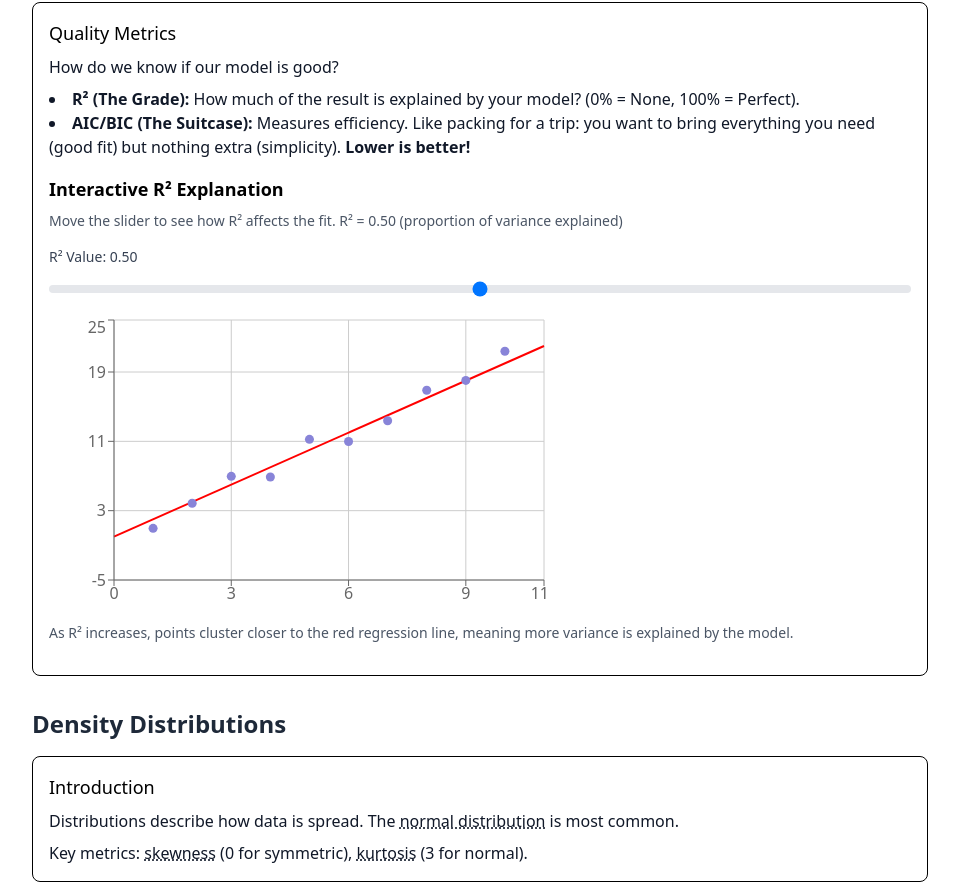
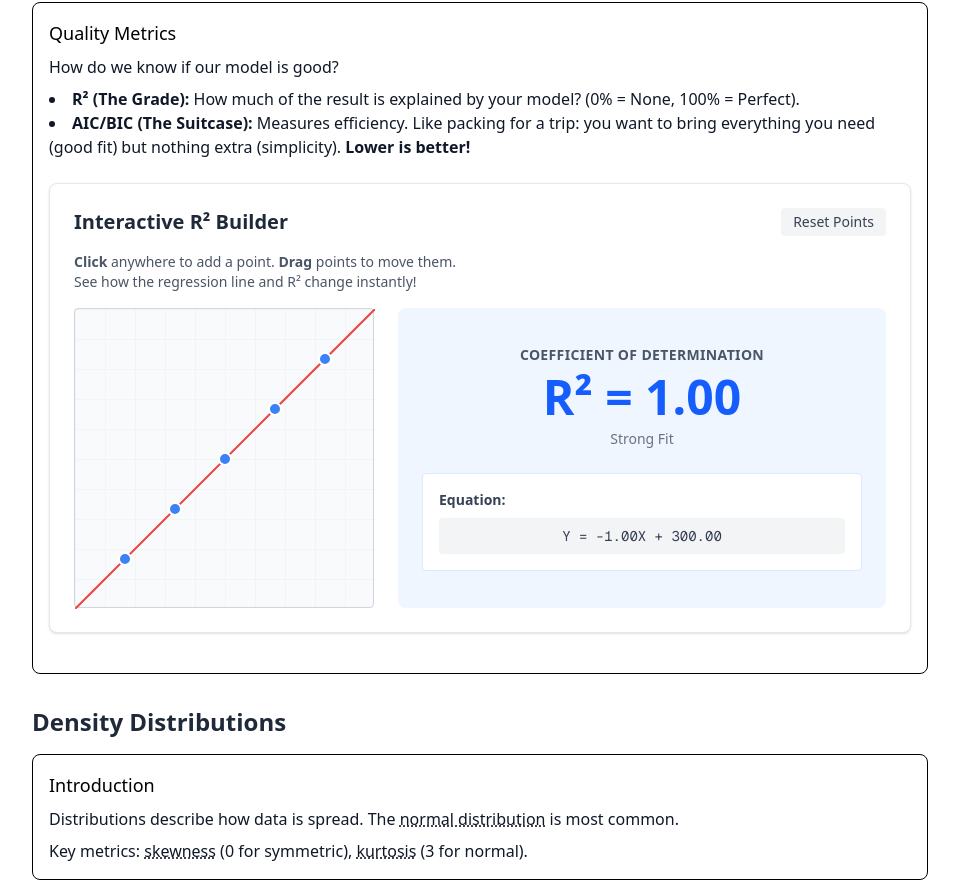
Before and after one commit to Bafbi/school-m2-biostats, a Next.js app in the folder learn/: page /course2 in a window 1280 px wide. Shown: the part 708-1592 px from the top of the page, without its empty margins (160-1119 px from the left). Built offline with nearby package versions, Linux system fonts and the light colour scheme.

Commit message:
refactor(course2): improve P-value and R-squared visualizations
Add explanation to P-value demo and make R-squared demo interactive with draggable points.

```diff
--- a/learn/app/components/course/course2/PValueVisualization.tsx
+++ b/learn/app/components/course/course2/PValueVisualization.tsx
@@ -90,6 +90,13 @@ export default function PValueVisualization({ alpha = 0.05, pValue = 0.02 }: PVa
         {hovered === 'alpha' && "The red area shows the rejection region for &alpha; (Type I error rate)."}
         {hovered === 'pvalue' && "The blue area shows where the observed p-value falls (more extreme than &alpha;, so reject H0)."}
       </p>
+      <div className="mt-4 p-3 bg-yellow-50 border border-yellow-200 rounded text-sm text-gray-800">
+        <strong>The "Surprise Factor":</strong> Think of the P-value as a measure of surprise.
+        <ul className="list-disc list-inside mt-1">
+          <li><strong>High P-value:</strong> Not surprised. "This happens all the time." (Keep H0)</li>
+          <li><strong>Low P-value:</strong> Very surprised! "This is rare/impossible if H0 is true." (Reject H0)</li>
+        </ul>
+      </div>
     </div>
   );
 }
--- a/learn/app/components/course/course2/R2Visualization.tsx
+++ b/learn/app/components/course/course2/R2Visualization.tsx
@@ -1,79 +1,214 @@
 "use client";
 
-import { useState } from 'react';
-import { ScatterChart, Scatter, XAxis, YAxis, CartesianGrid, Tooltip, Line } from 'recharts';
+import { useState, useRef, useEffect, MouseEvent } from 'react';
 
-// Base data points
-const baseData = [
-  { x: 1, y: 2 }, { x: 2, y: 4 }, { x: 3, y: 6 }, { x: 4, y: 8 }, { x: 5, y: 10 },
-  { x: 6, y: 12 }, { x: 7, y: 14 }, { x: 8, y: 16 }, { x: 9, y: 18 }, { x: 10, y: 20 }
-];
-
-// Function to generate data with given R²
-const generateDataWithR2 = (r2: number) => {
-  const slope = 2; // True slope
-  const intercept = 0; // True intercept
-
-  return baseData.map(point => {
-    const trueY = slope * point.x + intercept;
-    const noise = (Math.random() - 0.5) * 4; // Random noise
-    const explainedVariance = (trueY - (slope * point.x + intercept)) * Math.sqrt(r2);
-    const unexplainedVariance = noise * Math.sqrt(1 - r2);
-    const y = trueY + explainedVariance + unexplainedVariance;
-    return { x: point.x, y: Math.round(y * 100) / 100 };
-  });
-};
+interface Point {
+  id: number;
+  x: number;
+  y: number;
+}
 
 export default function R2Visualization() {
-  const [r2, setR2] = useState(0.5);
+  const [points, setPoints] = useState<Point[]>([
+    { id: 1, x: 50, y: 250 },
+    { id: 2, x: 100, y: 200 },
+    { id: 3, x: 150, y: 150 },
+    { id: 4, x: 200, y: 100 },
+    { id: 5, x: 250, y: 50 },
+  ]);
+  const [draggingId, setDraggingId] = useState<number | null>(null);
+  const svgRef = useRef<SVGSVGElement>(null);
 
-  const data = generateDataWithR2(r2);
-  const slope = 2;
-  const intercept = 0;
-  const lineData = [
-    { x: 0, y: intercept },
-    { x: 11, y: slope * 11 + intercept }
-  ];
+  // Calculate Regression Statistics
+  const calculateStats = (data: Point[]) => {
+    const n = data.length;
+    if (n < 2) return { slope: 0, intercept: 0, r2: 0 };
+
+    const sumX = data.reduce((acc, p) => acc + p.x, 0);
+    const sumY = data.reduce((acc, p) => acc + p.y, 0);
+    const sumXY = data.reduce((acc, p) => acc + p.x * p.y, 0);
+    const sumX2 = data.reduce((acc, p) => acc + p.x * p.x, 0);
+    const sumY2 = data.reduce((acc, p) => acc + p.y * p.y, 0);
+
+    const slope = (n * sumXY - sumX * sumY) / (n * sumX2 - sumX * sumX);
+    const intercept = (sumY - slope * sumX) / n;
+
+    // Calculate R2
+    // SST = sum((y - meanY)^2)
+    // SSR = sum((yPred - meanY)^2)
+    // SSE = sum((y - yPred)^2)
+    // R2 = 1 - (SSE / SST)
+
+    const meanY = sumY / n;
+    const sst = data.reduce((acc, p) => acc + Math.pow(p.y - meanY, 2), 0);
+    const sse = data.reduce((acc, p) => {
+      const yPred = slope * p.x + intercept;
+      return acc + Math.pow(p.y - yPred, 2);
+    }, 0);
+
+    const r2 = sst === 0 ? 0 : 1 - (sse / sst);
+
+    return { slope, intercept, r2 };
+  };
+
+  const { slope, intercept, r2 } = calculateStats(points);
+
+  // Interaction Handlers
+  const getSvgCoordinates = (e: MouseEvent) => {
+    if (!svgRef.current) return { x: 0, y: 0 };
+    const CTM = svgRef.current.getScreenCTM();
+    if (!CTM) return { x: 0, y: 0 };
+    return {
+      x: (e.clientX - CTM.e) / CTM.a,
+      y: (e.clientY - CTM.f) / CTM.d
+    };
+  };
+
+  const handleMouseDown = (id: number, e: MouseEvent) => {
+    e.stopPropagation(); // Prevent adding a point when clicking an existing one
+    setDraggingId(id);
+  };
+
+  const handleMouseMove = (e: MouseEvent) => {
+    if (draggingId !== null) {
+      const { x, y } = getSvgCoordinates(e);
+      // Constrain to SVG bounds (0-300)
+      const constrainedX = Math.max(0, Math.min(300, x));
+      const constrainedY = Math.max(0, Math.min(300, y));
+
+      setPoints(prev => prev.map(p =>
+        p.id === draggingId ? { ...p, x: constrainedX, y: constrainedY } : p
+      ));
+    }
+  };
+
+  const handleMouseUp = () => {
+    setDraggingId(null);
+  };
+
+  const handleSvgClick = (e: MouseEvent) => {
+    if (draggingId === null) {
+      const { x, y } = getSvgCoordinates(e);
+      const newPoint = {
+        id: Date.now(),
+        x: Math.max(0, Math.min(300, x)),
+        y: Math.max(0, Math.min(300, y))
+      };
+      setPoints([...points, newPoint]);
+    }
+  };
+
+  const handleReset = () => {
+    setPoints([
+      { id: 1, x: 50, y: 250 },
+      { id: 2, x: 100, y: 200 },
+      { id: 3, x: 150, y: 150 },
+      { id: 4, x: 200, y: 100 },
+      { id: 5, x: 250, y: 50 },
+    ]);
+  };
 
   return (
-    <div className="my-4">
-      <h4 className="text-lg font-semibold mb-2">Interactive R² Explanation</h4>
-      <p className="text-sm text-gray-600 mb-4">
-        Move the slider to see how R² affects the fit. R² = {r2.toFixed(2)} (proportion of variance explained)
+    <div className="bg-white p-6 rounded-lg border border-gray-200 shadow-sm my-6 select-none">
+      <div className="flex justify-between items-center mb-4">
+        <h3 className="text-xl font-bold text-gray-800">Interactive R² Builder</h3>
+        <button
+          onClick={handleReset}
+          className="px-3 py-1 text-sm bg-gray-100 hover:bg-gray-200 text-gray-700 rounded"
+        >
+          Reset Points
+        </button>
+      </div>
+
+      <p className="text-gray-600 mb-4 text-sm">
+        <strong>Click</strong> anywhere to add a point. <strong>Drag</strong> points to move them.
+        <br />
+        See how the regression line and R² change instantly!
       </p>
-      <div className="mb-4">
-        <label htmlFor="r2-slider" className="block text-sm font-medium text-gray-700 mb-2">
-          R² Value: {r2.toFixed(2)}
-        </label>
-        <input
-          id="r2-slider"
-          type="range"
-          min="0"
-          max="1"
-          step="0.1"
-          value={r2}
-          onChange={(e) => setR2(parseFloat(e.target.value))}
-          className="w-full h-2 bg-gray-200 rounded-lg appearance-none cursor-pointer"
-        />
+
+      <div className="flex flex-col md:flex-row gap-6">
+        <div
+          className="border border-gray-300 rounded bg-gray-50 cursor-crosshair relative"
+          style={{ width: '300px', height: '300px' }}
+        >
+          <svg
+            ref={svgRef}
+            width="300"
+            height="300"
+            onMouseMove={handleMouseMove}
+            onMouseUp={handleMouseUp}
+            onMouseLeave={handleMouseUp}
+            onClick={handleSvgClick}
+          >
+            {/* Grid Lines */}
+            <defs>
+              <pattern id="grid" width="30" height="30" patternUnits="userSpaceOnUse">
+                <path d="M 30 0 L 0 0 0 30" fill="none" stroke="gray" strokeWidth="0.5" opacity="0.2" />
+              </pattern>
+            </defs>
+            <rect width="100%" height="100%" fill="url(#grid)" />
+
+            {/* Regression Line */}
+            {points.length >= 2 && (
+              <line
+                x1="0"
+                y1={intercept}
+                x2="300"
+                y2={slope * 300 + intercept}
+                stroke="#ef4444"
+                strokeWidth="2"
+              />
+            )}
+
+            {/* Residual Lines */}
+            {points.map(p => (
+              <line
+                key={`res-${p.id}`}
+                x1={p.x}
+                y1={p.y}
+                x2={p.x}
+                y2={slope * p.x + intercept}
+                stroke="#ef4444"
+                strokeWidth="1"
+                strokeDasharray="4 2"
+                opacity="0.6"
+              />
+            ))}
+
+            {/* Data Points */}
+            {points.map(p => (
+              <circle
+                key={p.id}
+                cx={p.x}
+                cy={p.y}
+                r="6"
+                fill="#3b82f6"
+                stroke="white"
+                strokeWidth="2"
+                className="cursor-move hover:fill-blue-700 transition-colors"
+                onMouseDown={(e) => handleMouseDown(p.id, e)}
+              />
+            ))}
+          </svg>
+        </div>
+
+        <div className="flex-1 flex flex-col justify-center items-center bg-blue-50 rounded-lg p-6">
+          <div className="text-center mb-6">
+            <p className="text-sm text-gray-600 font-semibold uppercase tracking-wide">Coefficient of Determination</p>
+            <p className="text-5xl font-bold text-blue-600 my-2">R² = {r2.toFixed(2)}</p>
+            <p className="text-sm text-gray-500">
+              {r2 > 0.8 ? "Strong Fit" : r2 > 0.4 ? "Moderate Fit" : "Weak Fit"}
+            </p>
+          </div>
+
+          <div className="w-full bg-white p-4 rounded border border-blue-100 text-sm text-gray-700">
+            <p className="mb-2"><strong>Equation:</strong></p>
+            <code className="block bg-gray-100 p-2 rounded text-center font-mono">
+              Y = {slope.toFixed(2)}X + {intercept.toFixed(2)}
+            </code>
+          </div>
+        </div>
       </div>
-      <ScatterChart width={500} height={300} data={data}>
-        <CartesianGrid />
-        <XAxis dataKey="x" type="number" domain={[0, 11]} />
-        <YAxis dataKey="y" type="number" domain={[-5, 25]} />
-        <Tooltip cursor={{ strokeDasharray: '3 3' }} />
-        <Scatter name="Data Points" dataKey="y" fill="#8884d8" />
-        <Line
-          type="monotone"
-          dataKey="y"
-          data={lineData}
-          stroke="#ff0000"
-          strokeWidth={2}
-          dot={false}
-        />
-      </ScatterChart>
-      <p className="text-sm text-gray-600 mt-2">
-        As R² increases, points cluster closer to the red regression line, meaning more variance is explained by the model.
-      </p>
     </div>
   );
 }
```
